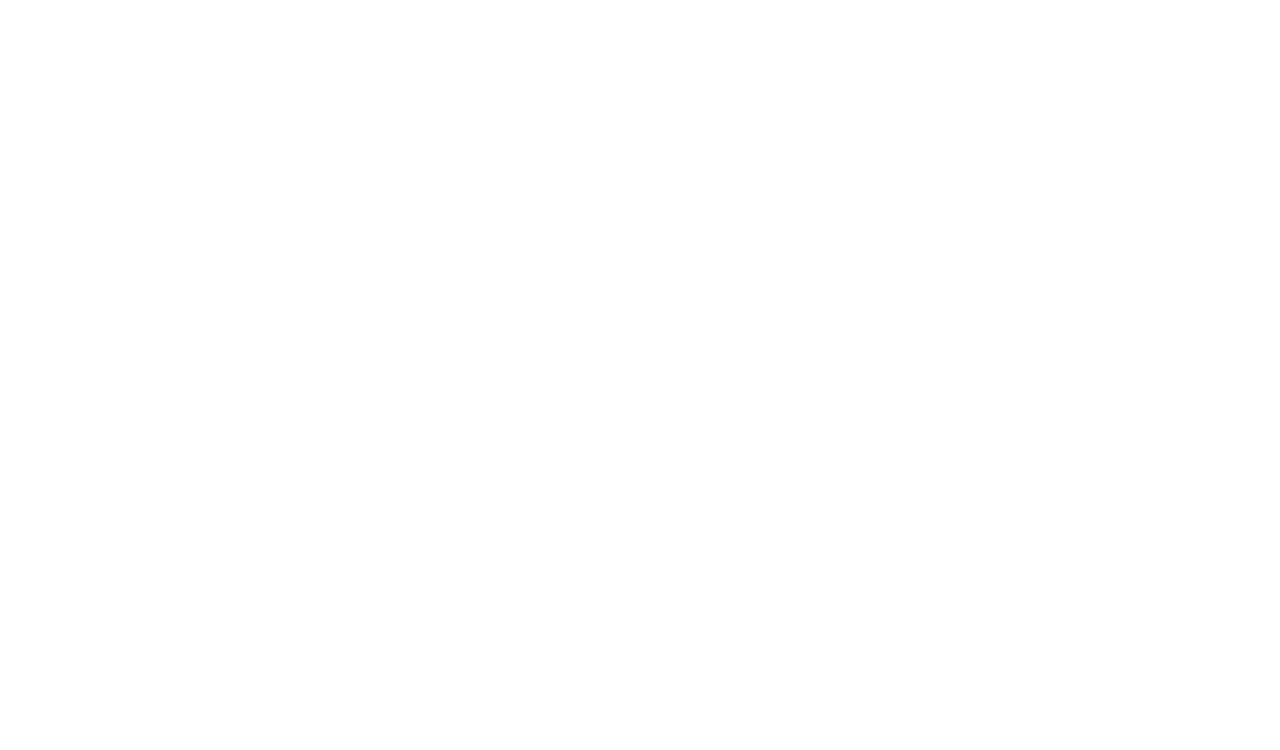
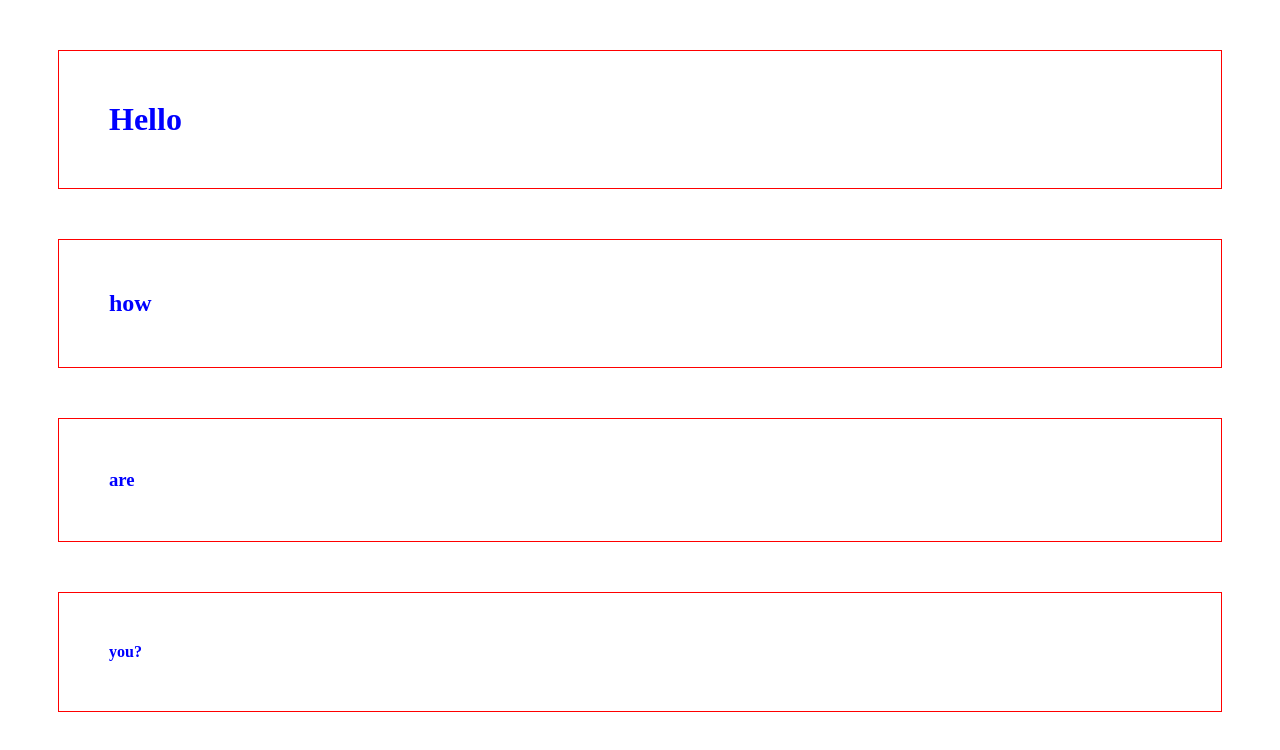
Before and after one commit to ABuBakar7447/my-first-repo, a plain HTML site: page index.html in a window 1280 px wide. Drawn offline with Linux system fonts and the light colour scheme.

Commit message:
changing html and adding css

```diff
--- a/index.html
+++ b/index.html
@@ -5,8 +5,12 @@
     <meta http-equiv="X-UA-Compatible" content="IE=edge">
     <meta name="viewport" content="width=device-width, initial-scale=1.0">
     <title>Git Creating</title>
+    <link rel="stylesheet" href="main.css">
 </head>
 <body>
-
+    <h1 class="biriani">Hello</h1>
+    <h2 class="biriani">how</h2>
+    <h3 class="biriani">are</h3>
+    <h4 class="biriani">you?</h4>
 </body>
 </html>
--- /dev/null
+++ b/main.css
@@ -0,0 +1,6 @@
+.biriani{
+    color:blue;
+    border: 1px solid red;
+    margin: 50px 50px;
+    padding: 50px 50px;
+}
```
